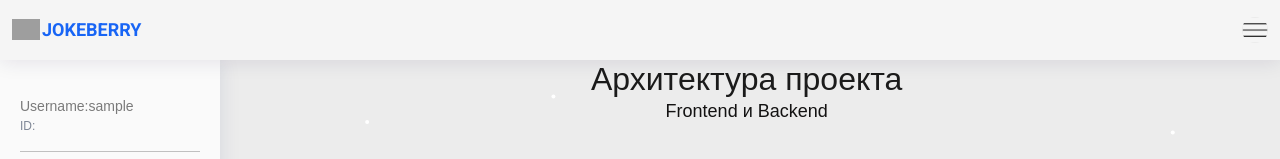
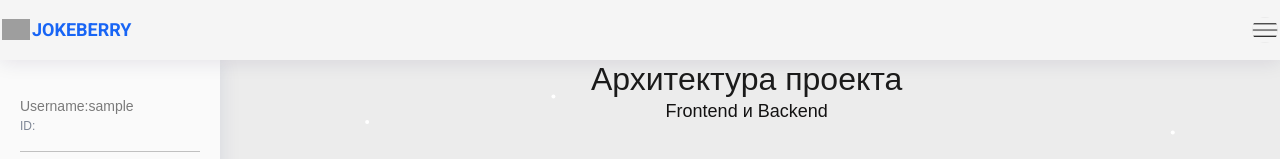
Before and after one commit to dankfedorov/Jokeberry-Frontend, a React app: page /dashboard in a window 1280 px wide. Shown: the top 159 px of the page. Built offline with nearby package versions, Linux system fonts and the light colour scheme; sample sign-in values are in the browser's storage; grey boxes are pictures that could not be loaded.

Commit message:
changed header

```diff
--- a/src/assets/styles/header.css
+++ b/src/assets/styles/header.css
@@ -9,8 +9,7 @@
   transition: all 0.5s;
   height: 60px;
   box-shadow: 0px 2px 20px rgba(33, 1, 73, 0.1);
-  padding-left: 10px;
-  padding-right: 10px;
+
   z-index: 999;
   min-width: 100%;
 }
```
